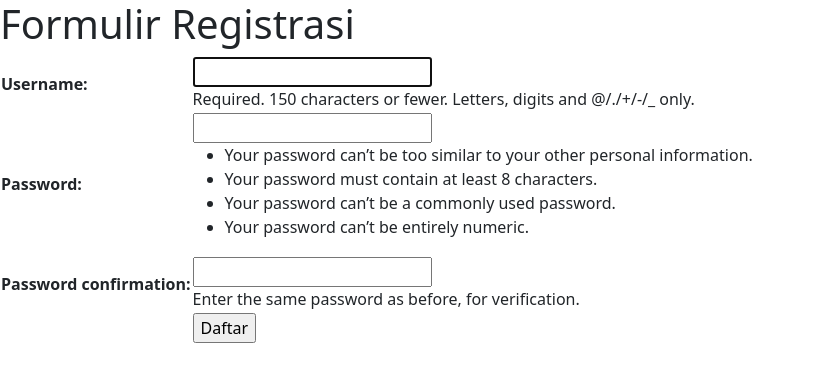
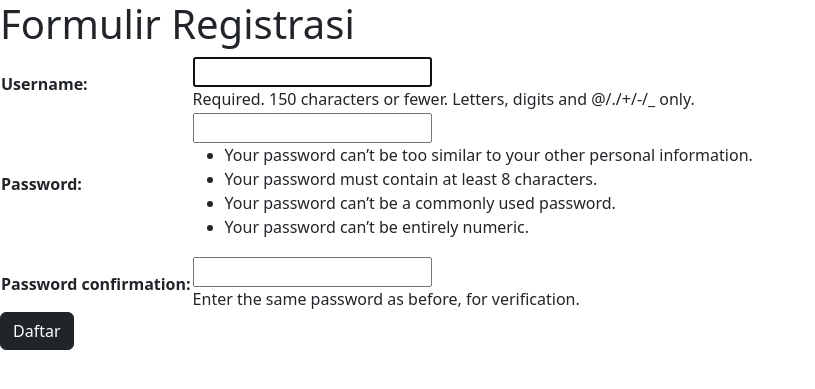
Before and after one commit to catherineeangel/django-pbp, a Django app: page /wishlist/register/ in a window 1280 px wide. Shown: the top 389 px of the page, without its empty margins (0-815 px from the left). Run offline with Django 4.2, Linux system fonts and the light colour scheme.

Commit message:
edit style

```diff
--- a/wishlist/templates/register.html
+++ b/wishlist/templates/register.html
@@ -14,11 +14,8 @@
             {% csrf_token %}
             <table>
                 {{ form.as_table }}
-                <tr>
-                    <td></td>
-                    <td><input type="submit" name="submit" value="Daftar"/></td>
-                </tr>
             </table>
+            <button class="btn btn-dark" type="submit">Daftar</button>
         </form>
 
     {% if messages %}
```
